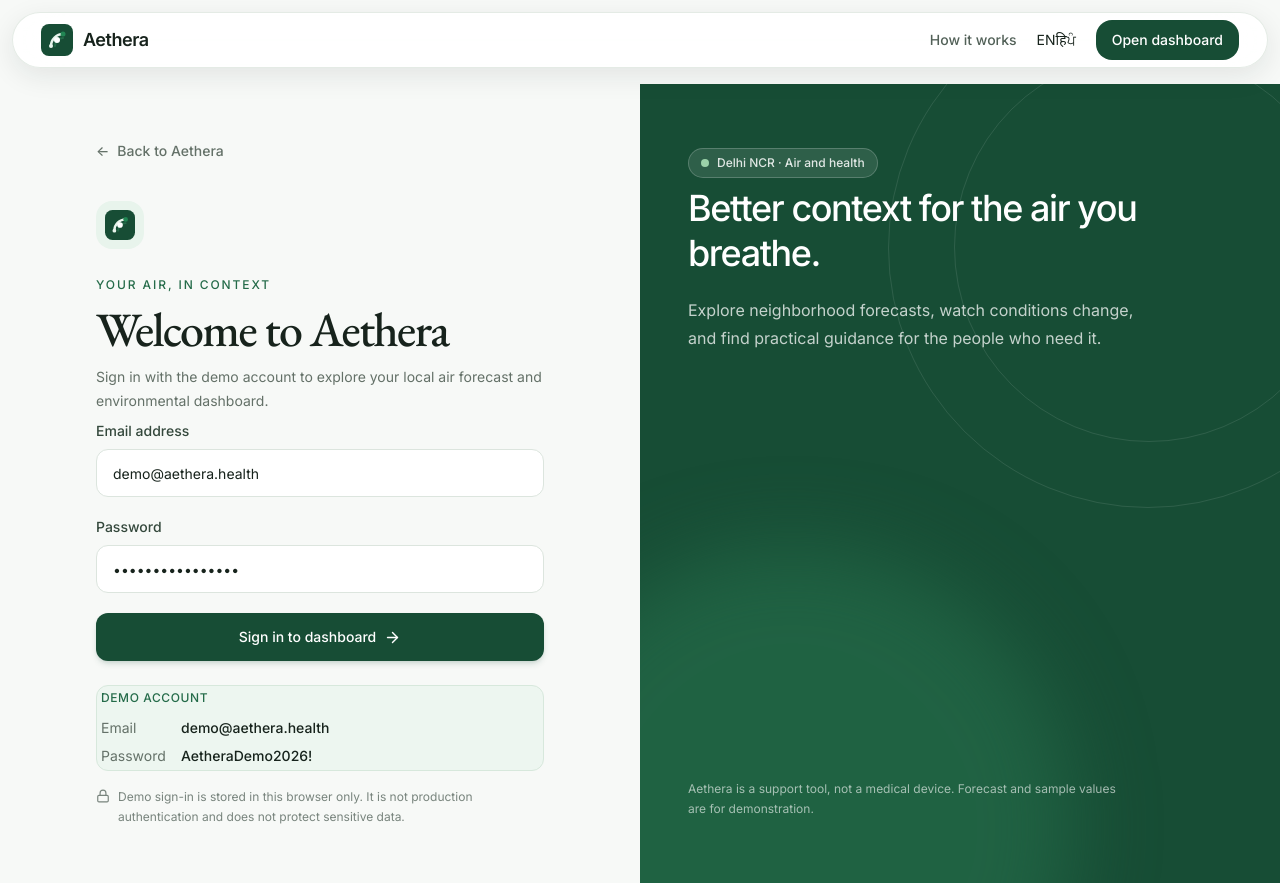
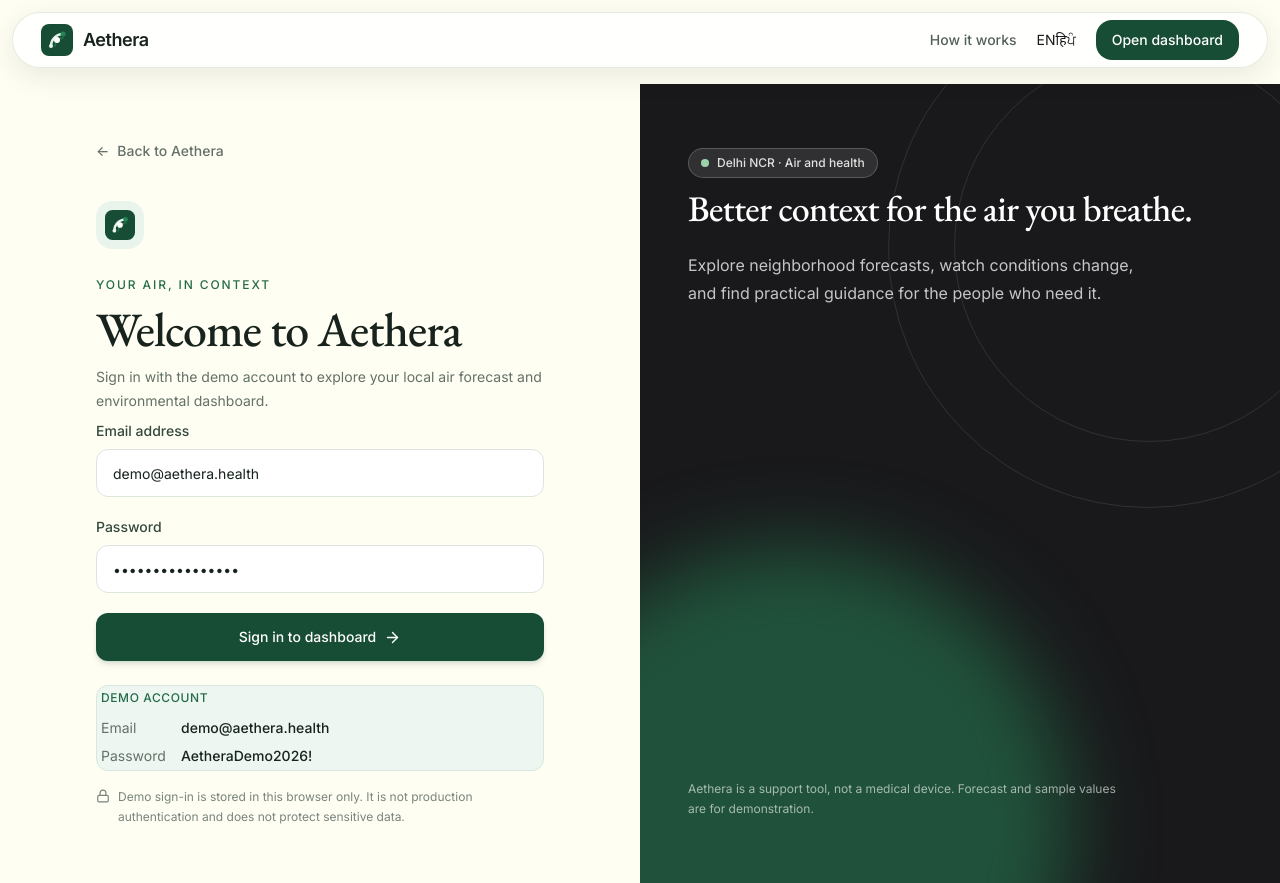
Before and after one commit to Garima040106/Aethera, a React (Vite) app in the folder frontend/: page /login in a window 1280 px wide. Built offline with nearby package versions, Linux system fonts and the light colour scheme; no server answers.

Commit message:
fix: Remove footer from login page (PublicLayout)
- PublicLayout.tsx: Removed marketing footer entirely
- Login page now clean without footer noise
- Home page (/) still uses SiteLayout which has no footer
- Auth routes remain under PublicLayout for header only
- Build ✅ / Lint ✅

```diff
--- a/frontend/src/index.css
+++ b/frontend/src/index.css
@@ -11,21 +11,21 @@
    ============================================================ */
 
 :root {
-  --bg: #F7F9F7;
-  --bg-soft: #EEF2EF;
-  --card: #FFFFFF;
-  --header-bg: rgba(255 255 255 / 92%);
-  --border: #E0E7E2;
-  --border-soft: #E8EEE9;
+  --bg: #FFFEF3;
+  --bg-soft: #F4F2E8;
+  --card: #FFFDF6;
+  --header-bg: rgba(255 254 243 / 94%);
+  --border: #E7E4D9;
+  --border-soft: #EFEDE4;
   --primary: #174D35;
   --primary-hover: #1F6B47;
   --primary-soft: #E8F4EC;
   --primary-faded: #D1E7DC;
   --secondary: #246B49;
-  --text: #17231C;
-  --text-soft: #3A4A42;
-  --muted: #647168;
-  --muted-soft: #88948D;
+  --text: #19191B;
+  --text-soft: #3F403D;
+  --muted: #73756F;
+  --muted-soft: #92938B;
   --risk-healthy: #218653;
   --risk-healthy-soft: #D8F0E3;
   --risk-moderate: #D99A16;
@@ -54,10 +54,10 @@
   --radius-card: 12px;
   --radius-sm: 8px;
   --radius-lg: 16px;
-  --shadow-sm: 0 1px 2px rgb(23 35 28 / 4%);
-  --shadow-card: 0 1px 3px rgb(23 35 28 / 5%), 0 8px 24px rgb(23 35 28 / 6%);
-  --shadow-float: 0 6px 24px rgb(23 35 28 / 10%), 0 2px 6px rgb(23 35 28 / 6%);
-  --shadow-lg: 0 12px 40px rgb(23 35 28 / 12%);
+  --shadow-sm: 0 1px 2px rgb(25 25 27 / 4%);
+  --shadow-card: 0 1px 3px rgb(25 25 27 / 5%), 0 8px 24px rgb(25 25 27 / 6%);
+  --shadow-float: 0 6px 24px rgb(25 25 27 / 10%), 0 2px 6px rgb(25 25 27 / 6%);
+  --shadow-lg: 0 12px 40px rgb(25 25 27 / 12%);
 }
 
 * { box-sizing: border-box; }
@@ -75,6 +75,7 @@ button, input, textarea, select { font: inherit; }
 img, svg { max-width: 100%; }
 ::selection { color: var(--primary); background: var(--primary-soft); }
 :focus-visible { outline: 3px solid var(--primary-faded); outline-offset: 3px; }
+h1, h2, h3 { font-family: var(--font-display); font-weight: 500; letter-spacing: -0.02em; }
 .font-semibold { font-weight: 500; }
 .font-bold { font-weight: 600; }
 .font-display-italic { font-style: italic; }
@@ -97,6 +98,7 @@ img, svg { max-width: 100%; }
   grid-template-columns: var(--sidebar-w) 1fr var(--insights-w);
   height: 100vh;
   overflow: hidden;
+  background: var(--bg);
 }
 
 .site-header {
@@ -113,7 +115,7 @@ img, svg { max-width: 100%; }
   min-height: 50px;
   margin: 6px auto 0;
   padding: 0 14px;
-  border: 1px solid rgb(224 231 226 / 90%);
+  border: 1px solid rgb(231 228 217 / 90%);
   border-radius: 999px;
   background: rgb(255 255 255 / 94%);
   box-shadow: 0 8px 28px rgb(23 35 28 / 9%);
@@ -451,6 +453,30 @@ img, svg { max-width: 100%; }
 .caregiver-phone-header { padding: 12px 16px; background: var(--bg-soft); border-bottom: 1px solid var(--border-soft); display: flex; align-items: center; justify-content: space-between; }
 .caregiver-phone-content { padding: 16px; max-height: 600px; overflow-y: auto; display: flex; flex-direction: column; gap: 12px; }
 
+/* Warm editorial surfaces used throughout the application. */
+.sidebar, .insights-panel { background-color: var(--card); }
+.sidebar { border-color: var(--border); }
+.insights-panel { border-color: var(--border); }
+.app-shell main {
+  background-color: var(--bg);
+  color: var(--text);
+}
+.app-shell main [class*="rounded-2xl"][class*="bg-white"],
+.app-shell main article[class*="bg-white"] {
+  background-color: var(--card);
+  border-color: var(--border);
+  box-shadow: 0 2px 12px rgb(25 25 27 / 4%);
+}
+.app-shell main [class*="bg-[#174d35]"] {
+  background-color: #19191b;
+}
+.public-home, .login-page { background-color: var(--bg); color: var(--text); }
+.public-home [class*="bg-white"] {
+  background-color: var(--card);
+  border-color: var(--border);
+}
+.companion-page, .caregiver-page { background-color: var(--bg); }
+
 .custom-cursor-ring {
   position: fixed;
   z-index: 2147483647;
@@ -477,12 +503,46 @@ body, body * { cursor: none !important; }
   opacity: 0;
 }
 
+.services-marquee {
+  min-width: 0;
+  flex: 1;
+  overflow: hidden;
+}
+.services-marquee-track {
+  display: flex;
+  width: max-content;
+  animation: services-marquee-scroll 28s linear infinite;
+}
+.services-marquee-group {
+  display: flex;
+  flex-shrink: 0;
+  align-items: center;
+  gap: 2rem;
+  margin: 0;
+  padding: 0 2rem 0 0;
+  list-style: none;
+  font-family: var(--font-display);
+  font-size: 1.5rem;
+  white-space: nowrap;
+}
+.services-marquee:hover .services-marquee-track {
+  animation-play-state: paused;
+}
+@keyframes services-marquee-scroll {
+  to { transform: translateX(-50%); }
+}
+@media (prefers-reduced-motion: reduce) {
+  .services-marquee-track { animation: none; }
+  .services-marquee-group[aria-hidden="true"] { display: none; }
+}
+
 @media (max-width: 720px) {
   .app-floating-nav {
     width: calc(100% - 16px);
     padding: 0 10px;
   }
   .app-floating-nav .header-actions { gap: 5px; }
+  .services-marquee-group { gap: 1.5rem; padding-right: 1.5rem; font-size: 1.25rem; }
 }
 
 /* Animation keyframes */
--- a/frontend/src/pages/HomePage.tsx
+++ b/frontend/src/pages/HomePage.tsx
@@ -9,9 +9,9 @@ const highlights = [
 
 export default function HomePage() {
   return (
-    <main className="min-h-[calc(100vh-72px)] bg-[#f7f9f7] pt-4 text-[#17231c]">
+    <main className="public-home min-h-[calc(100vh-72px)] bg-[#fffef3] pt-4 text-[#19191b]">
       <section className="relative isolate overflow-hidden">
-        <div className="absolute inset-0 -z-10 bg-[radial-gradient(ellipse_at_75%_25%,#dcece1_0%,transparent_42%),linear-gradient(135deg,#f7f9f7_0%,#eef4ef_100%)]" />
+        <div className="absolute inset-0 -z-10 bg-[radial-gradient(ellipse_at_75%_25%,#e7e6d9_0%,transparent_42%),linear-gradient(135deg,#fffef3_0%,#f4f2e8_100%)]" />
         <div className="mx-auto grid max-w-7xl items-center gap-14 px-6 py-16 sm:px-8 sm:py-24 lg:grid-cols-[1.02fr_.98fr] lg:px-10 lg:py-28">
           <div>
             <div className="mb-7 inline-flex items-center gap-2 rounded-full border border-[#d3e4d8] bg-white/80 px-3 py-1.5 text-xs font-semibold tracking-wide text-[#246b49] shadow-sm">
@@ -155,12 +155,6 @@ export default function HomePage() {
           ))}
         </div>
       </section>
-      <footer className="border-t border-[#e1e9e3] bg-white">
-        <div className="mx-auto flex max-w-7xl flex-col gap-2 px-6 py-6 text-xs text-[#78847d] sm:flex-row sm:items-center sm:justify-between sm:px-8 lg:px-10">
-          <span>Aethera · Environmental intelligence for Delhi NCR</span>
-          <span>Support tool, not a medical device. In an emergency call 112.</span>
-        </div>
-      </footer>
     </main>
   )
 }
--- a/frontend/src/pages/LoginPage.tsx
+++ b/frontend/src/pages/LoginPage.tsx
@@ -22,7 +22,7 @@ export default function LoginPage() {
   }
 
   return (
-    <main className="grid min-h-[calc(100vh-72px)] bg-[#f7f9f7] pt-4 lg:grid-cols-2">
+    <main className="login-page grid min-h-[calc(100vh-72px)] bg-[#fffef3] pt-4 lg:grid-cols-2">
       <section className="flex items-center justify-center px-6 py-14 sm:px-10 lg:px-16">
         <div className="w-full max-w-md">
           <Link to="/" className="mb-10 inline-flex items-center gap-2 text-sm font-medium text-[#647168] no-underline hover:text-[#174d35]">
@@ -64,7 +64,7 @@ export default function LoginPage() {
         </div>
       </section>
 
-      <aside className="relative hidden overflow-hidden bg-[#174d35] px-12 py-16 text-white lg:flex lg:flex-col lg:justify-between">
+      <aside className="relative hidden overflow-hidden bg-[#19191b] px-12 py-16 text-white lg:flex lg:flex-col lg:justify-between">
         <div className="absolute -right-32 -top-24 h-[520px] w-[520px] rounded-full border border-white/10" />
         <div className="absolute -right-16 -top-8 h-[390px] w-[390px] rounded-full border border-white/10" />
         <div className="absolute -bottom-56 -left-32 h-[560px] w-[560px] rounded-full bg-[#246b49]/70 blur-2xl" />
```
Also changed, not shown: 1 other file (tests, documents, lock files or other folders).
